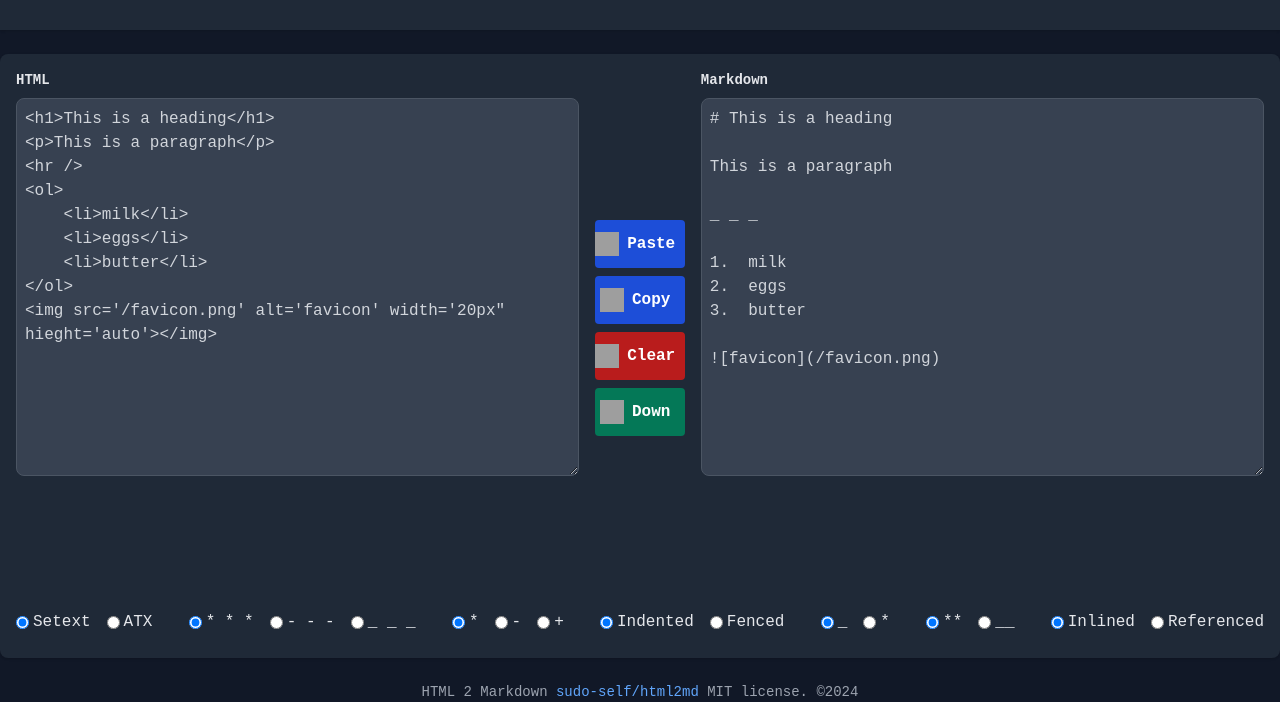
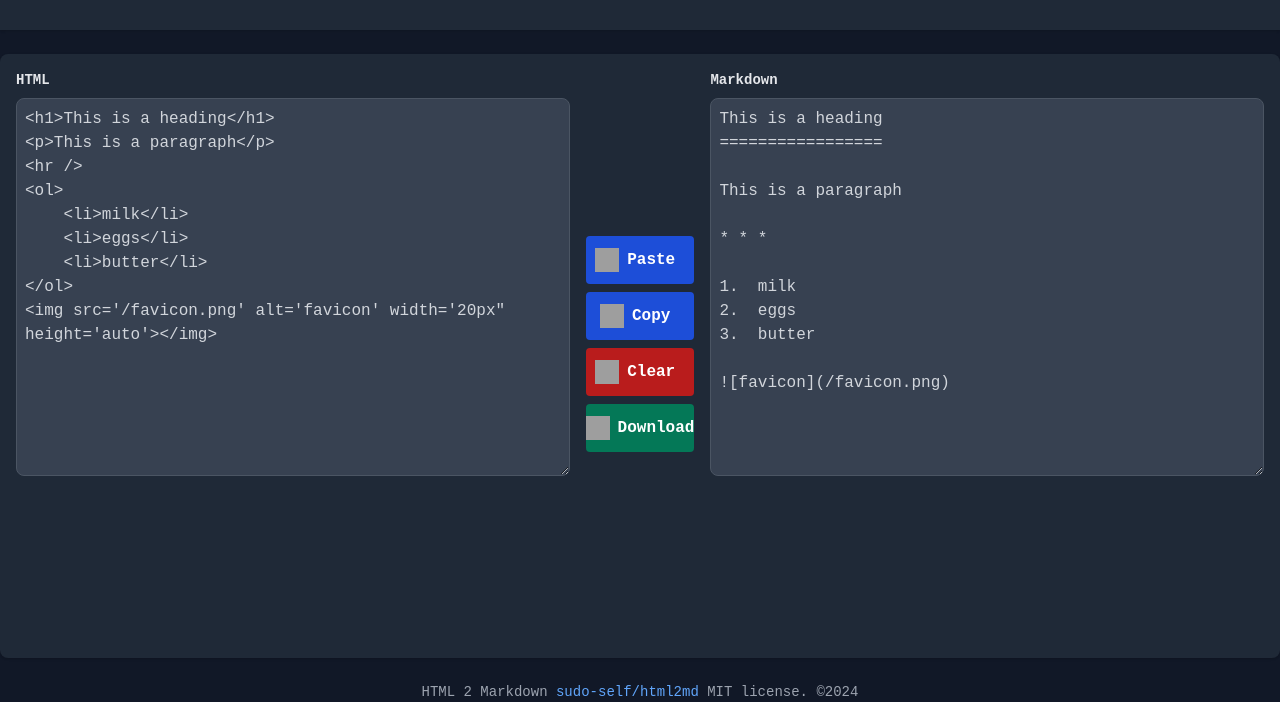
Before and after one commit to sudo-self/html2md, a plain HTML site: page index.html in a window 1280 px wide. Shown: the part 98-800 px from the top of the page. Drawn offline with nearby package versions, Linux system fonts and the light colour scheme; grey boxes are pictures that could not be loaded.

Commit message:
Update index.html

```diff
--- a/index.html
+++ b/index.html
@@ -4,8 +4,20 @@
     <meta charset="utf-8">
     <meta name="viewport" content="width=device-width, initial-scale=1.0">
     <title>HTML TO Markdown</title>
+
+    <!-- Meta Tags for Icons -->
+    <link rel="icon" href="/favicon.ico" sizes="any">
+    <link rel="apple-touch-icon" href="/apple-touch-icon.png">
+
+    <!-- Manifest Icons -->
+    <link rel="manifest" href="/site.webmanifest">
+
+    <!-- Tailwind CSS -->
     <link href="https://cdn.jsdelivr.net/npm/tailwindcss@2.2.19/dist/tailwind.min.css" rel="stylesheet">
+
+    <!-- Turndown Script -->
     <script src="https://unpkg.com/turndown/dist/turndown.js"></script>
+
     <style>
         body {
             font-family: 'Courier New', Courier, monospace;
@@ -25,8 +37,8 @@
             <img src="https://img.icons8.com/ios-filled/20/ffffff/github.png" alt="GitHub Star" class="icon" />
             <span class="ml-2">GitHub</span>
         </a>
+    </header>
 
-    </header>
     <div class="container mx-auto mt-6 p-4 bg-gray-800 rounded-lg shadow flex-grow flex flex-col">
         <div class="flex flex-col md:flex-row flex-grow">
             <div class="flex-1">
@@ -40,12 +52,11 @@
     <li>eggs</li>
     <li>butter</li>
 </ol>
-<img src='/favicon.png' alt='favicon' width='20px" hieght='auto'></img>
+<img src='/favicon.png' alt='favicon' width='20px" height='auto'></img>
                 </textarea>
             </div>
 
             <div class="flex flex-col justify-center mx-4">
-
                 <!-- Paste Button -->
                 <button id="pasteButton" class="w-full bg-blue-700 hover:bg-blue-800 text-white font-semibold py-3 rounded mb-2 flex items-center justify-center">
                     <img src="https://img.icons8.com/ios-filled/20/ffffff/paste.png" alt="Paste" class="icon" />
@@ -67,7 +78,7 @@
                 <!-- Download Button -->
                 <button id="downloadButton" class="w-full bg-green-700 hover:bg-green-800 text-white font-semibold py-3 rounded flex items-center justify-center">
                     <img src="https://img.icons8.com/ios-filled/20/ffffff/download.png" alt="Download" class="icon" />
-                    <span class="ml-2">Down&nbsp;</span>
+                    <span class="ml-2">Download</span>
                 </button>
             </div>
 
@@ -78,57 +89,15 @@
         </div>
 
         <div class="mt-6 flex flex-wrap justify-between">
-            <div class="flex items-center mb-2">
-                <input type="radio" name="headingStyle" value="setext" checked class="text-blue-600 focus:ring-blue-500">
-                <span class="ml-1">Setext</span>
-                <input type="radio" name="headingStyle" value="atx" class="text-blue-600 focus:ring-blue-500 ml-4">
-                <span class="ml-1">ATX</span>
-            </div>
-            <div class="flex items-center mb-2">
-                <input type="radio" name="hr" value="* * *" checked class="text-blue-600 focus:ring-blue-500">
-                <span class="ml-1">* * *</span>
-                <input type="radio" name="hr" value="- - -" class="text-blue-600 focus:ring-blue-500 ml-4">
-                <span class="ml-1">- - -</span>
-                <input type="radio" name="hr" value="_ _ _" class="text-blue-600 focus:ring-blue-500 ml-4">
-                <span class="ml-1">_ _ _</span>
-            </div>
-            <div class="flex items-center mb-2">
-                <input type="radio" name="bulletListMarker" value="*" checked class="text-blue-600 focus:ring-blue-500">
-                <span class="ml-1">*</span>
-                <input type="radio" name="bulletListMarker" value="-" class="text-blue-600 focus:ring-blue-500 ml-4">
-                <span class="ml-1">-</span>
-                <input type="radio" name="bulletListMarker" value="+" class="text-blue-600 focus:ring-blue-500 ml-4">
-                <span class="ml-1">+</span>
-            </div>
-            <div class="flex items-center mb-2">
-                <input type="radio" name="codeBlockStyle" value="indented" checked class="text-blue-600 focus:ring-blue-500">
-                <span class="ml-1">Indented</span>
-                <input type="radio" name="codeBlockStyle" value="fenced" class="text-blue-600 focus:ring-blue-500 ml-4">
-                <span class="ml-1">Fenced</span>
-            </div>
-            <div class="flex items-center mb-2">
-                <input type="radio" name="emDelimiter" value="_" checked class="text-blue-600 focus:ring-blue-500">
-                <span class="ml-1">_</span>
-                <input type="radio" name="emDelimiter" value="*" class="text-blue-600 focus:ring-blue-500 ml-4">
-                <span class="ml-1">*</span>
-            </div>
-            <div class="flex items-center mb-2">
-                <input type="radio" name="strongDelimiter" value="**" checked class="text-blue-600 focus:ring-blue-500">
-                <span class="ml-1">**</span>
-                <input type="radio" name="strongDelimiter" value="__" class="text-blue-600 focus:ring-blue-500 ml-4">
-                <span class="ml-1">__</span>
-            </div>
-            <div class="flex items-center mb-2">
-                <input type="radio" name="linkStyle" value="inlined" checked class="text-blue-600 focus:ring-blue-500">
-                <span class="ml-1">Inlined</span>
-                <input type="radio" name="linkStyle" value="referenced" class="text-blue-600 focus:ring-blue-500 ml-4">
-                <span class="ml-1">Referenced</span>
-            </div>
+            <!-- Additional Settings Here -->
+            <!-- Same as before for setting options like heading style, HR, bullet list marker, etc. -->
         </div>
     </div>
+
     <footer class="mt-6 text-center text-sm text-gray-400">
         <p>HTML 2 Markdown&nbsp;<a href="https://github.com/sudo-self/html2md" class="text-blue-400 hover:underline">sudo-self/html2md</a>&nbsp;MIT license.&nbsp;&copy;2024</p>
     </footer>
+
     <script>
         ;(function () {
             var input = document.getElementById('input');
```
